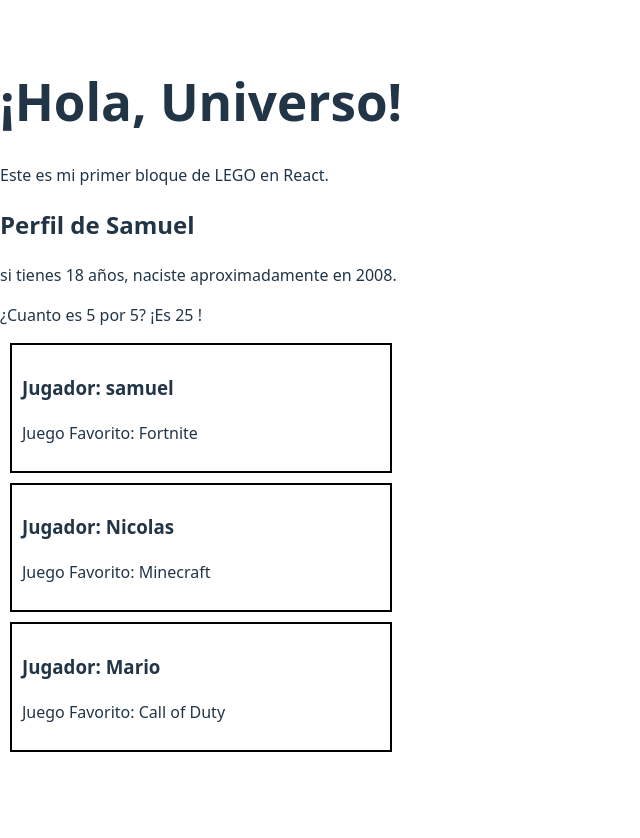
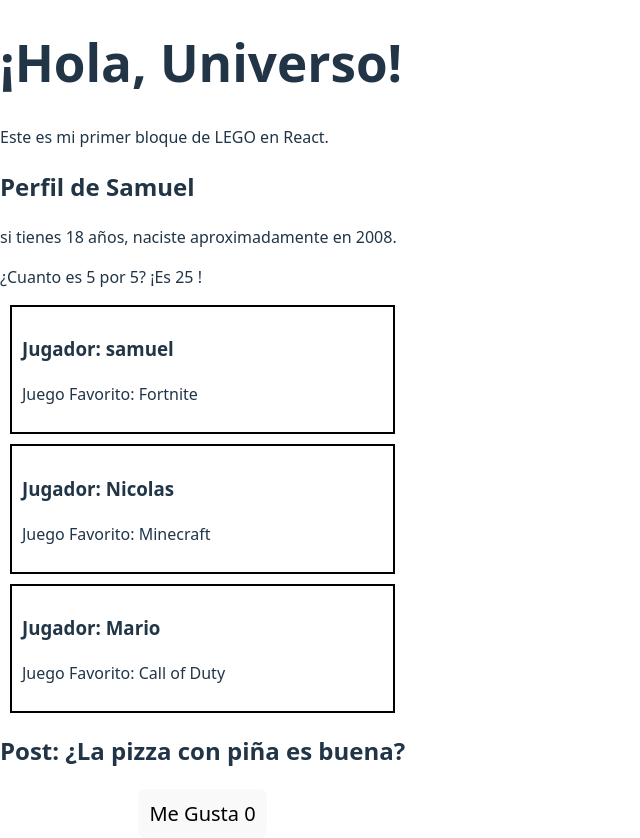
Before and after one commit to sxmmmmm/ejemplos-guiados-react, a React (Vite) app: page / in a window 1280 px wide. Shown: the whole page, without its empty margins (0-640 px from the left). Before the commit the page ends 800 px from the top, so only its background shows below. Built offline with nearby package versions, Linux system fonts and the light colour scheme.

Commit message:
adicion boton de like y cambio en app

```diff
--- a/src/App.jsx
+++ b/src/App.jsx
@@ -1,6 +1,8 @@
 import Saludo from "./components/saludo";
 import MatematicasMagicas from "./components/MatematicasMagicas";
 import TarjetaUsuario from "./components/TarjetaUsuario";
+import BotonLike from "./components/BotonLike";
+
 
 const App = () => {
   return (
@@ -8,8 +10,9 @@ const App = () => {
       <Saludo/>
       <MatematicasMagicas/>
        <TarjetaUsuario nombre="samuel" juegoFavorito="Fortnite"/>
-            <TarjetaUsuario nombre="Nicolas" juegoFavorito="Minecraft"/>
-            <TarjetaUsuario nombre="Mario" juegoFavorito="Call of Duty"/>
+        <TarjetaUsuario nombre="Nicolas" juegoFavorito="Minecraft"/>
+        <TarjetaUsuario nombre="Mario" juegoFavorito="Call of Duty"/>
+        <BotonLike />
     </div>
   )
 }
--- /dev/null
+++ b/src/components/BotonLike.jsx
@@ -0,0 +1,25 @@
+import { useState } from "react"; // paso 1: importar el superpoder
+
+function BotonLike(){
+    // Paso 2: Crear la memoria.
+    // 'setLikes' es la ÚNICA forma permitida de modificar 'likes'.
+    // 'likes' es la variable actual.
+    // 0 es la cantidad de likes iniciales.
+    const [likes, setLikes] = useState(0);
+    // Funcion que se ejecuta al hacer clic
+    const darLike = () => {
+        setLikes(likes + 1);  // Le decimos a React: "Oye, suma 1 y actualiza la pantalla"
+    };
+    return (
+        <div style={{ textAlign: 'center', marginTop: '20px'}}>
+            <h2>Post: ¿La pizza con piña es buena? </h2>
+            <button onClick={darLike} style={{fontSize: '20px', padding:'10px'}}>
+                Me Gusta {likes}
+            </button>
+            {likes > 10 && <p> Wow, esto se esta volviendo viral!</p>}
+        </div>
+    )
+
+}
+
+export default BotonLike;
```
